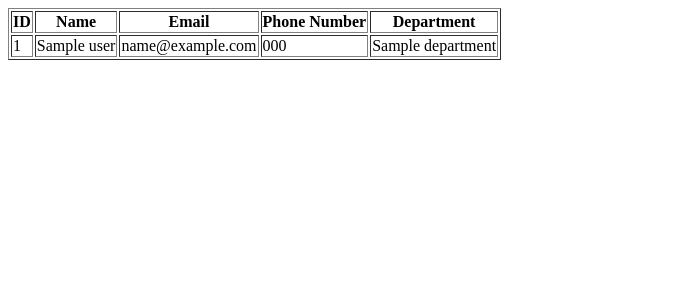
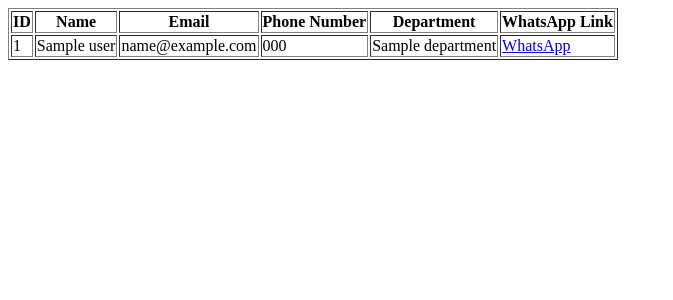
Before and after one commit to The-SCRIPT-Group/Hades, a Flask app: template tsg_registration/templates/users.html in a window 1280 px wide. Shown: the top 300 px of the page, without its empty margins (0-673 px from the left). Run offline with Flask 2, Linux system fonts and the light colour scheme; the template is opened without the code that fills it: most values are stand-ins (such as "Sample title", 1, 10 or a date in 2020).

Commit message:
QRStuff: users: add column for api.whatsapp.com link so we can directly message people
Signed-off-by: Akhil Narang <akhilnarang.1999@gmail.com>

```diff
--- a/tsg_registration/templates/users.html
+++ b/tsg_registration/templates/users.html
@@ -10,6 +10,7 @@
             <th>Email</th>
             <th>Phone Number</th>
             <th>Department</th>
+            <th>WhatsApp Link</th>
         </tr>
         {% for user in users %}
             <tr>
@@ -22,6 +23,7 @@
                 {% else %}
                     <td>Computer Science and Engineering</td>
                 {% endif %}
+                <td><a href="https://api.whatsapp.com/send?phone=91{{ user['phone'] }}">WhatsApp</a></td>
             </tr>
         {% endfor %}
     </table>
```
